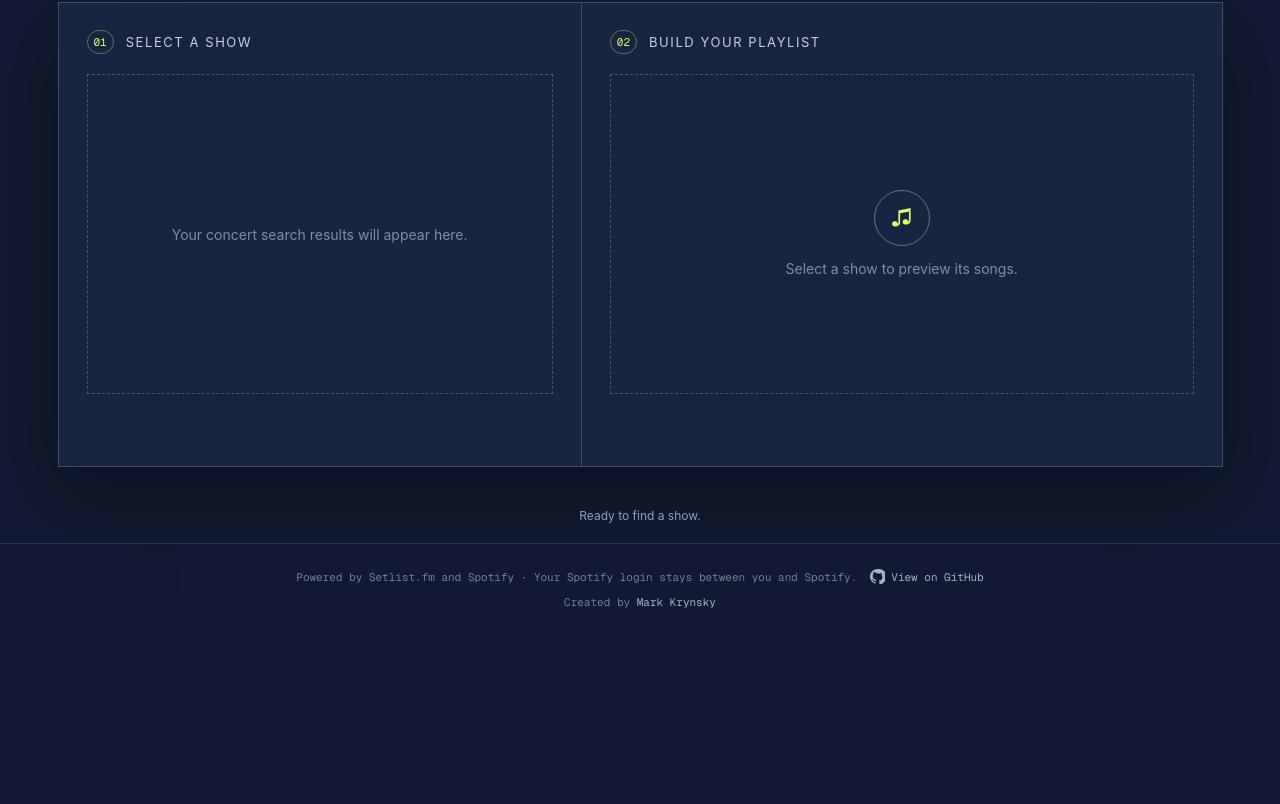
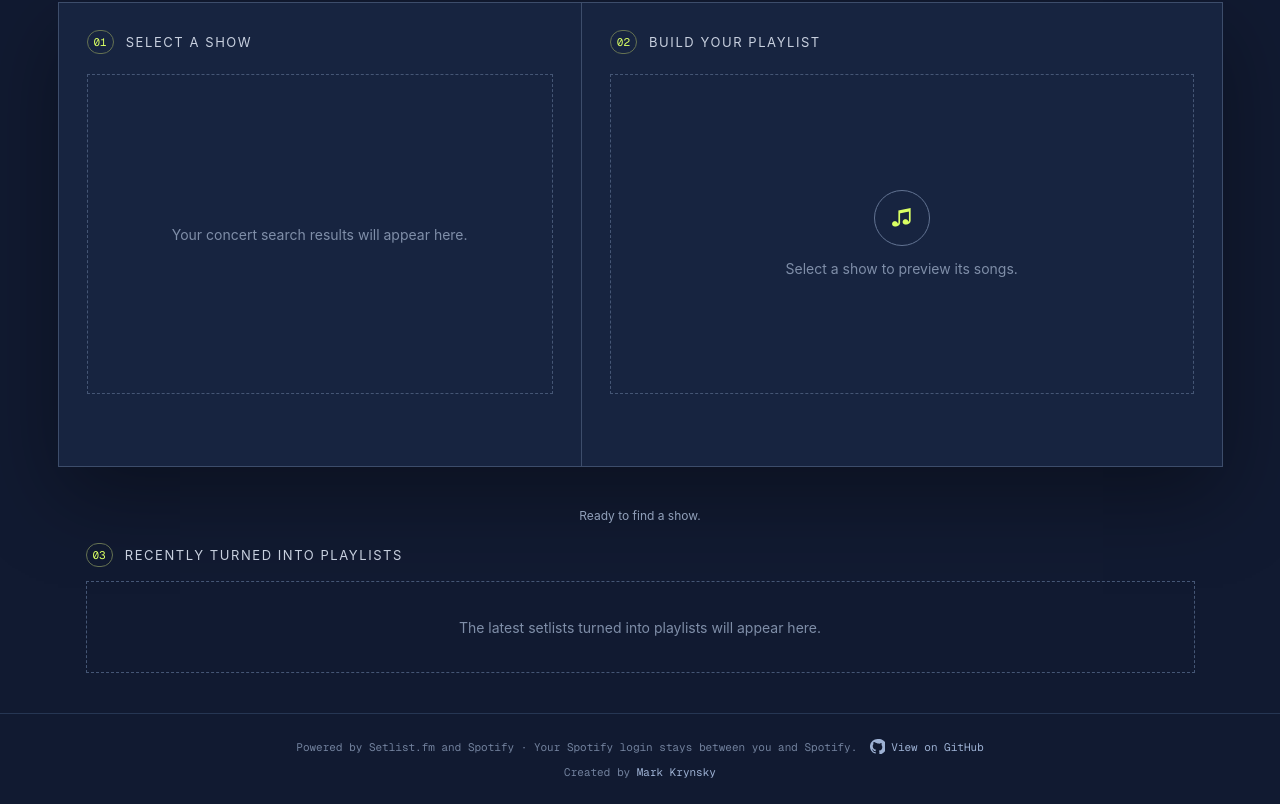
Before and after one commit to krynsky/Setlist-to-Playlist, a Next.js app in the folder app/: page / in a window 1280 px wide. Shown: the part 549-1353 px from the top of the page. Before the commit the page ends 1183 px from the top, so only its background shows below. Built offline with nearby package versions, Linux system fonts and the light colour scheme.

Commit message:
Always show recent setlists section

```diff
--- a/app/app/globals.css
+++ b/app/app/globals.css
@@ -50,6 +50,7 @@ h1 em { color: var(--acid); }
 .recent-setlist-grid span { color: var(--acid); font: 10px var(--font-geist-mono); letter-spacing: .1em; text-transform: uppercase; }
 .recent-setlist-grid strong { flex: 1; font-size: 14px; line-height: 1.35; }
 .recent-setlist-grid small { color: #91a0ba; font: 10px var(--font-geist-mono); }
+.recent-empty { display: grid; min-height: 92px; margin: 0; padding: 20px; color: #7f8ea8; border: 1px dashed #455675; place-items: center; text-align: center; font-size: 14px; }
 .results-panel, .playlist-panel { min-width: 0; padding: 27px 28px; }
 .results-panel { border-right: 1px solid var(--line); }
 .section-title { display: flex; align-items: center; gap: 12px; margin-bottom: 20px; }
--- a/app/app/page.tsx
+++ b/app/app/page.tsx
@@ -644,12 +644,15 @@ export default function Home() {
             </a>
           </aside>
 
-          {recentSetlists.length > 0 && (
+        </>
+      )}
+
       <section className="recent-setlists" aria-labelledby="recent-setlists-title">
         <div className="section-title">
           <span>03</span>
           <h2 id="recent-setlists-title">Recently turned into playlists</h2>
         </div>
+        {recentSetlists.length > 0 ? (
           <div className="recent-setlist-grid">
             {recentSetlists.map((setlist) => (
               <a href={setlist.url} key={setlist.url} target="_blank" rel="noreferrer">
@@ -663,10 +666,10 @@ export default function Home() {
               </a>
             ))}
           </div>
+        ) : (
+          <p className="recent-empty">The latest setlists turned into playlists will appear here.</p>
+        )}
       </section>
-          )}
-        </>
-      )}
 
       <footer>
         <span>
```
Also changed, not shown: 1 other file (tests, documents, lock files or other folders). Lines whose indentation alone changed are shown as unchanged.
